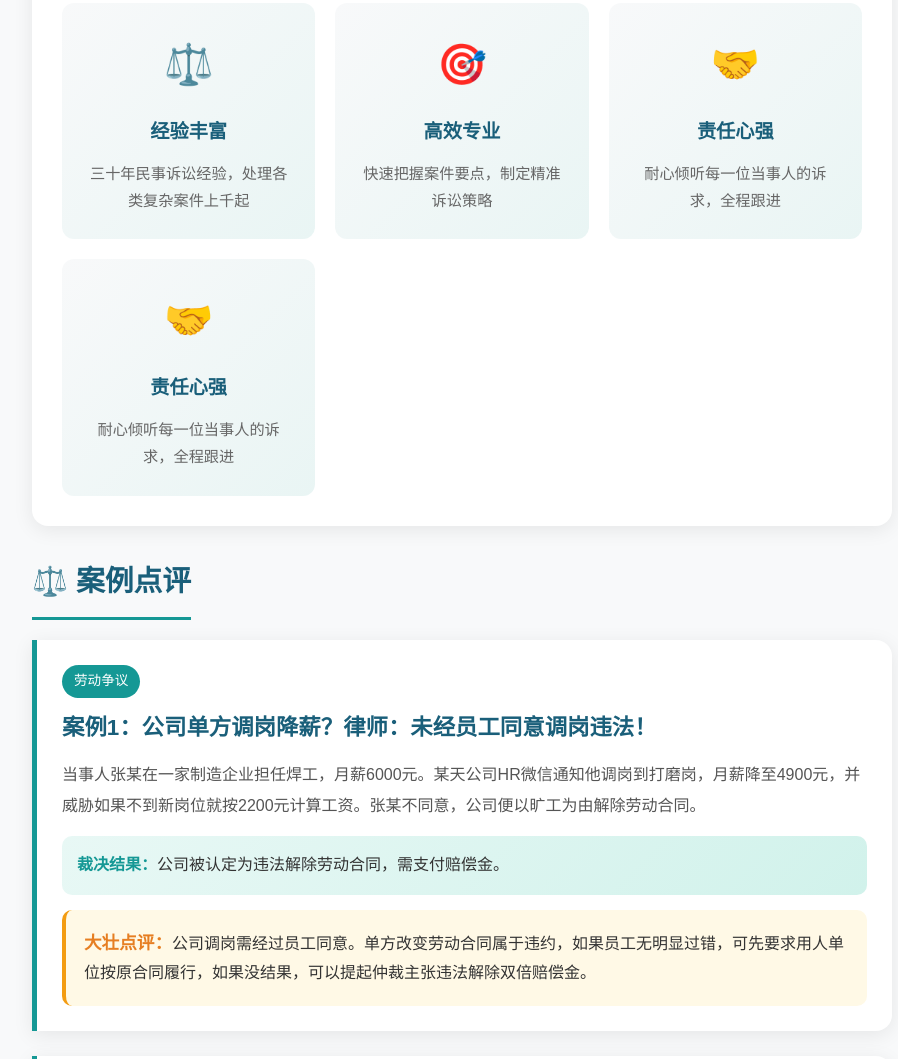
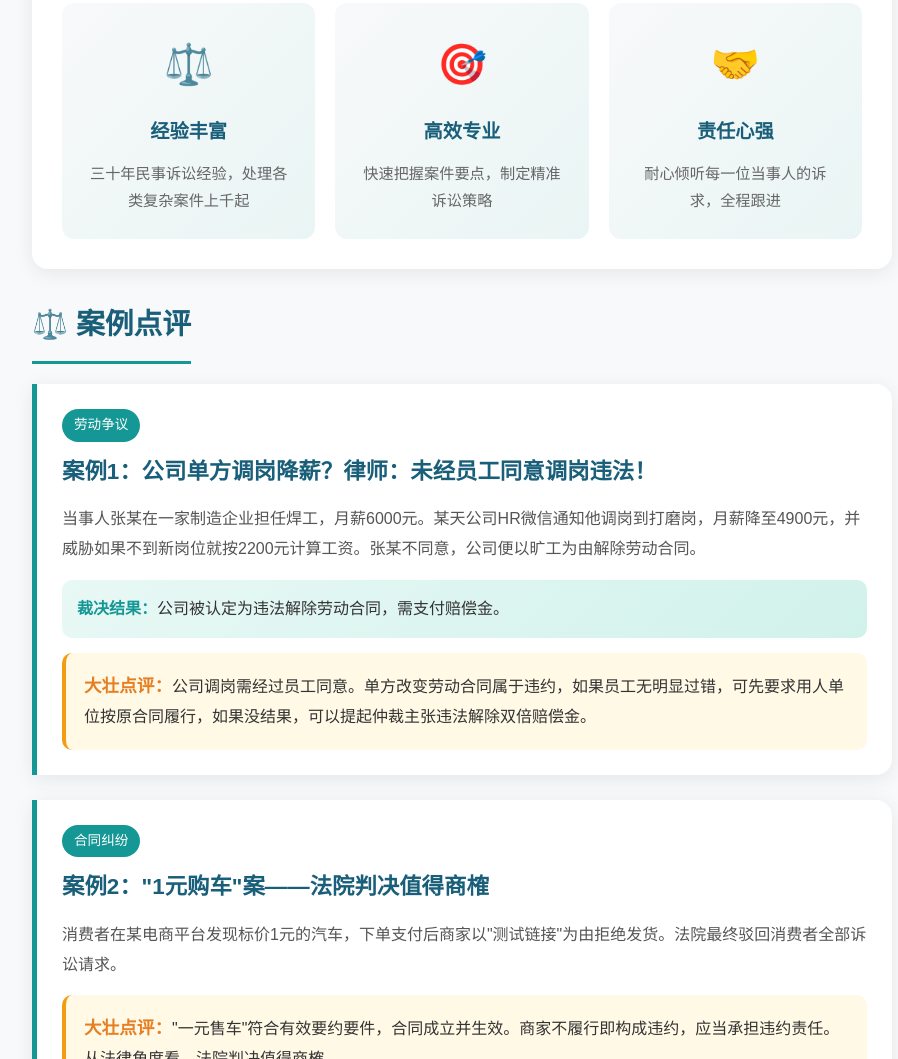
Before and after one commit to zhangjosephsir/zhangdazhuang, a plain HTML site: page index.html in a window 1280 px wide. Shown: the part 2566-3625 px from the top of the page, without its empty margins (178-1076 px from the left). Drawn offline with Linux system fonts and the light colour scheme.

Commit message:
修复重复的优势栏目

```diff
--- a/index.html
+++ b/index.html
@@ -798,11 +798,6 @@
                     <h3>责任心强</h3>
                     <p>耐心倾听每一位当事人的诉求，全程跟进</p>
                 </div>
-                <div class="advantage-item">
-                    <div class="icon">🤝</div>
-                    <h3>责任心强</h3>
-                    <p>耐心倾听每一位当事人的诉求，全程跟进</p>
-                </div>
             </div>
         </div>
 
```
